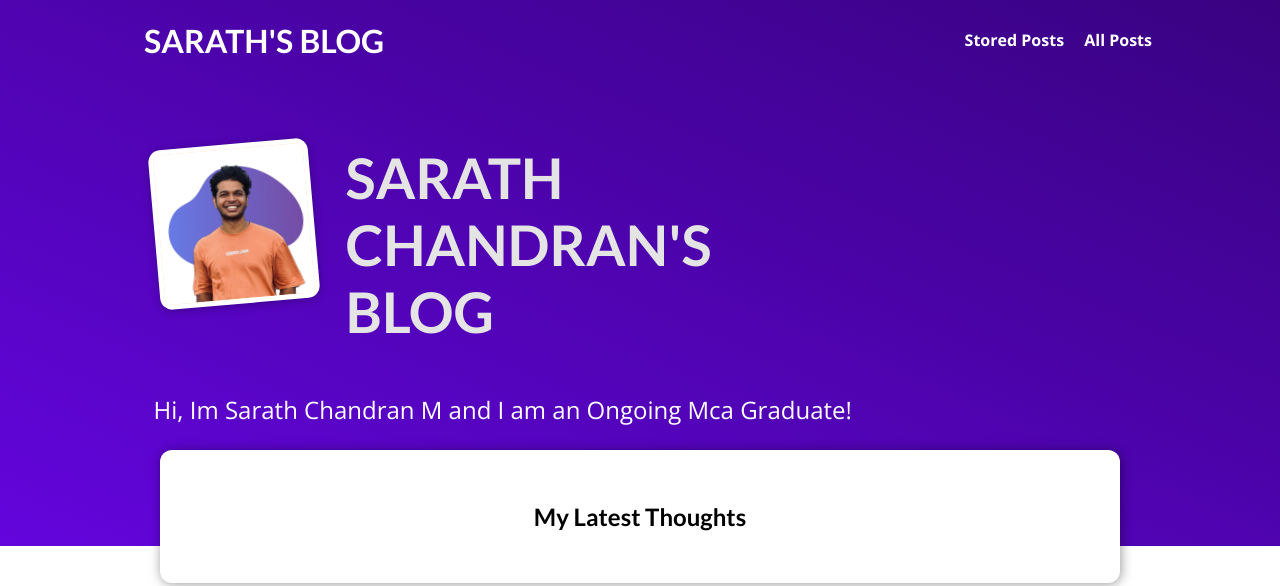
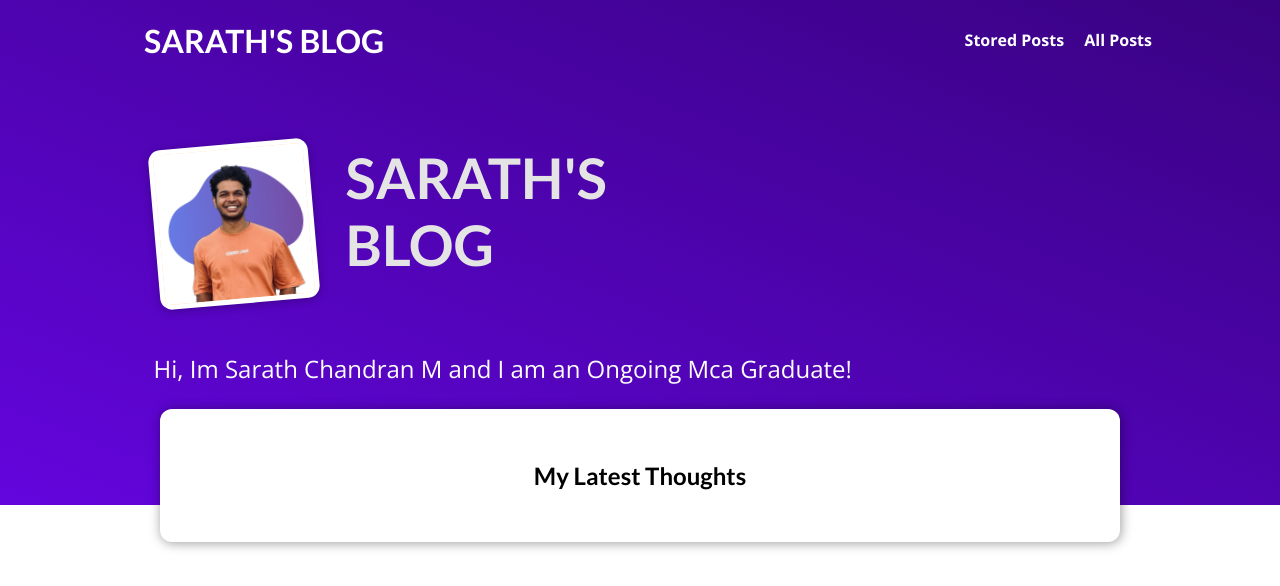
Before and after one commit to sarathchandranm2001/veProjects, a Django app: page / in a window 1280 px wide. Shown: the top 586 px of the page. Run offline with Django 5.2, Linux system fonts and the light colour scheme; data that the repository does not hold is empty.

Commit message:
updated blog to sarath's blog

```diff
--- a/my_site/blog/templates/blog/index.html
+++ b/my_site/blog/templates/blog/index.html
@@ -14,7 +14,7 @@ My Blog
 <section id="welcome">
   <header>
     <img src="{% static "blog/images/sarath.png" %}" alt="Sarath - The Author Of This Blog" />
-    <h2>SARATH CHANDRAN'S BLOG</h2>
+    <h2>SARATH'S BLOG</h2>
   </header>
   <p>Hi, Im Sarath Chandran M and I am an Ongoing Mca Graduate!</p>
 </section>
```
